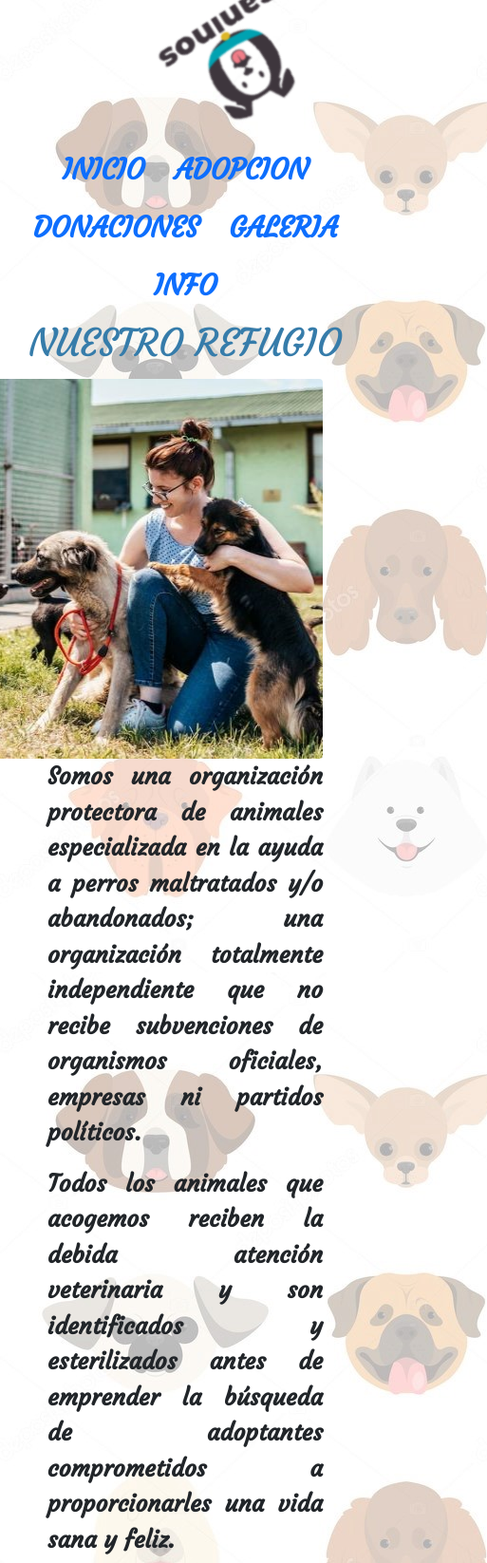
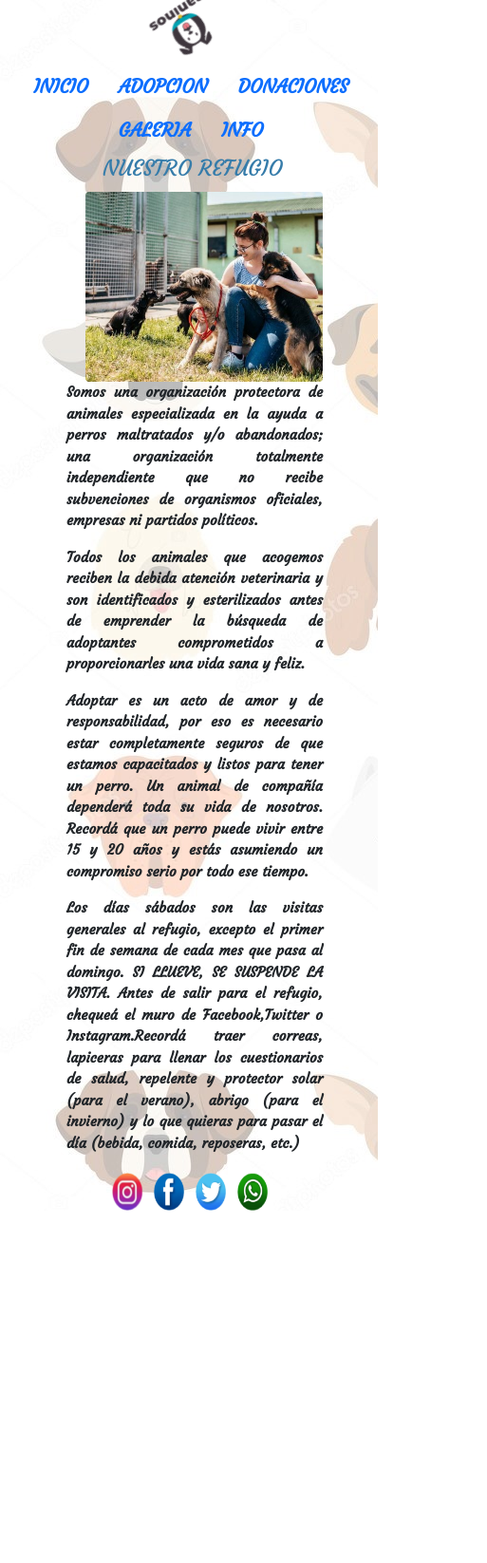
Before and after one commit to nahu93/CANINOSENTREGA, a website: page paginas/info.html in a window 390 px wide. Shown: the top 1646 px of the page at 95% size, 513 px wide, since content can reach past the window. After the commit the page ends 1275 px from the top, so only its background shows below. Drawn offline with nearby package versions, Linux system fonts and the light colour scheme.

Commit message:
CaninosF

```diff
--- a/SCSS/Style.scss
+++ b/SCSS/Style.scss
@@ -60,3 +60,48 @@ body{
      @include titulos(rgb(54, 124, 170), 40px )
 
      }
+ @media screen and ( max-width: 920px){
+
+
+  header{font-family: 'Courgette', cursive; font-size: 20px; font-weight: bold;
+
+    #logo{
+        animation-name: logo ;
+        animation-duration: 4s;
+        animation-iteration-count: infinite;
+        height: 25%;
+        width: 25%;
+
+
+    }
+    @keyframes logo {
+
+        100%{ transform: rotate(360deg);}
+    }
+     ul{margin-left: 12px;
+    }
+    }
+
+    //index//
+
+    #carouselExampleCaptions{ margin-left: 55px }
+    #nosotros{font-size: 15px;font-weight: bold;font-family: 'Courgette', cursive; text-align: justify; margin-left: 55px;  }
+
+    // Adopcion //
+
+    #tabla{font-size: 15px;font-weight: bold;font-family:'Courgette', cursive; margin-left: 40px; }
+
+    legend{font-size: 23px; margin-left: 8px ;}
+
+    //info//
+    #imagenInfo{height: 200px; width: 250px;}
+    #infoRefugio{font-size: 15px;font-weight: bold;font-family: 'Courgette', cursive; text-align: justify; margin-left: 70px;   }
+
+
+    footer {text-align: center; margin-top: 20px; margin-left: 10px ;}
+    #insta{height: 40px;width: 40px;}
+    #face{height:  40px;width: 40px;}
+    #twit{height: 40px;width: 40px;}
+    #wp{height: 40px;width: 40px;}
+
+    }
--- a/paginas/info.html
+++ b/paginas/info.html
@@ -68,10 +68,10 @@
 </main>
 
   <footer>
-<a href="https://www.instagram.com/"><img src="multimedia/adopcion/instagram.png" alt="instagram"></a>
-<a href="https://www.facebook.com/"><img src="multimedia/adopcion/facebook.png" alt="facebook"></a>
-<a href="https://twitter.com/"><img src="multimedia/adopcion/twitter.png" alt="twitter"></a>
-<a href="https://web.whatsapp.com/"><img src="multimedia/adopcion/wp.png" alt="whatsapp"></a>
+<a href="https://www.instagram.com/"><img src="multimedia/adopcion/instagram.png" id="insta" alt="instagram"></a>
+<a href="https://www.facebook.com/"><img src="multimedia/adopcion/facebook.png" id="face" alt="facebook"></a>
+<a href="https://twitter.com/"><img src="multimedia/adopcion/twitter.png" id="twit" alt="twitter"></a>
+<a href="https://web.whatsapp.com/"><img src="multimedia/adopcion/wp.png" id="wp" alt="whatsapp"></a>
 
   </footer>
 
```
Also changed, not shown: index.html (+6 -6 lines), paginas/adopcion.html (+4 -4 lines), paginas/contacto  y donation.html (+4 -4 lines), paginas/imagenes.html (+4 -4 lines), CSS/CaninosCss.css.
